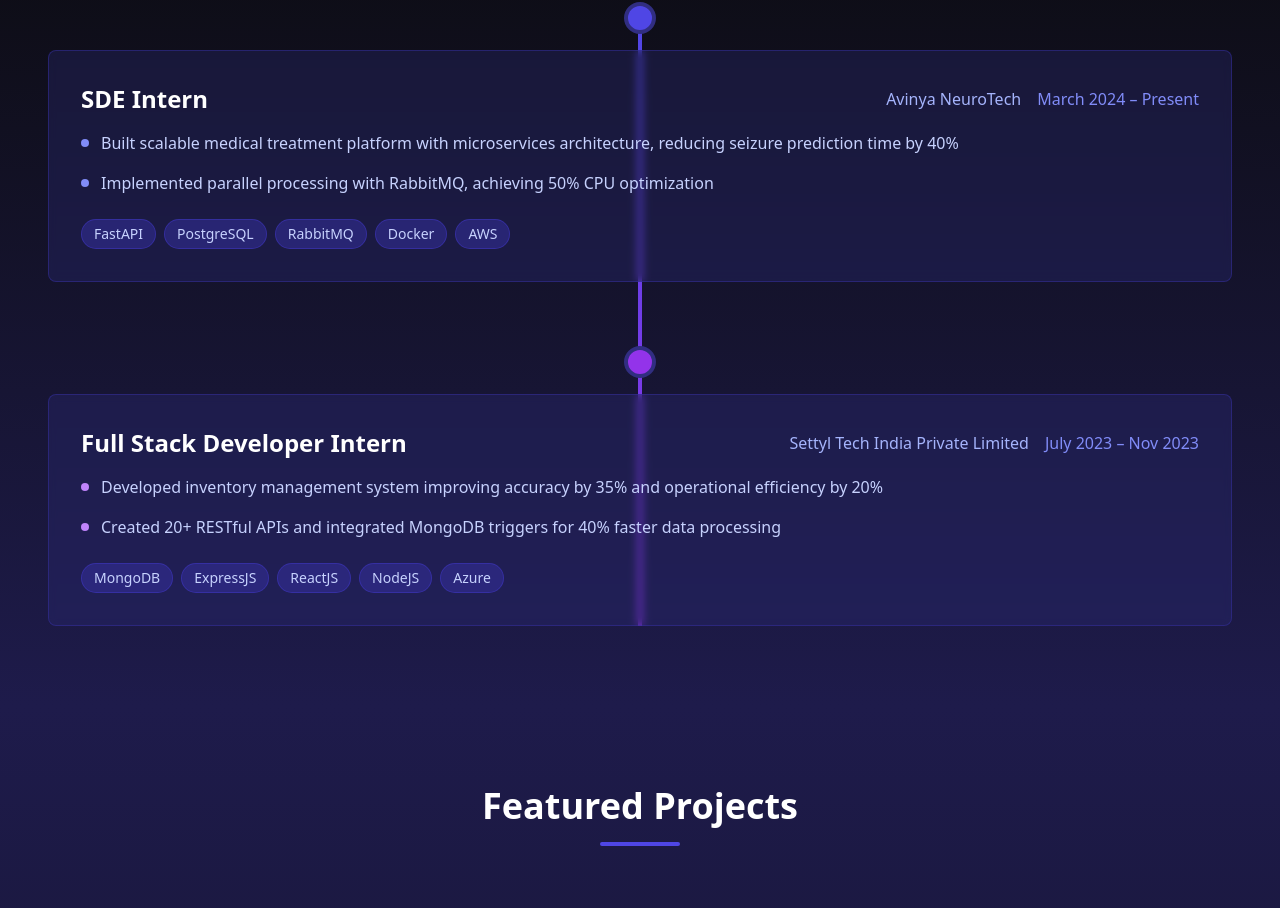
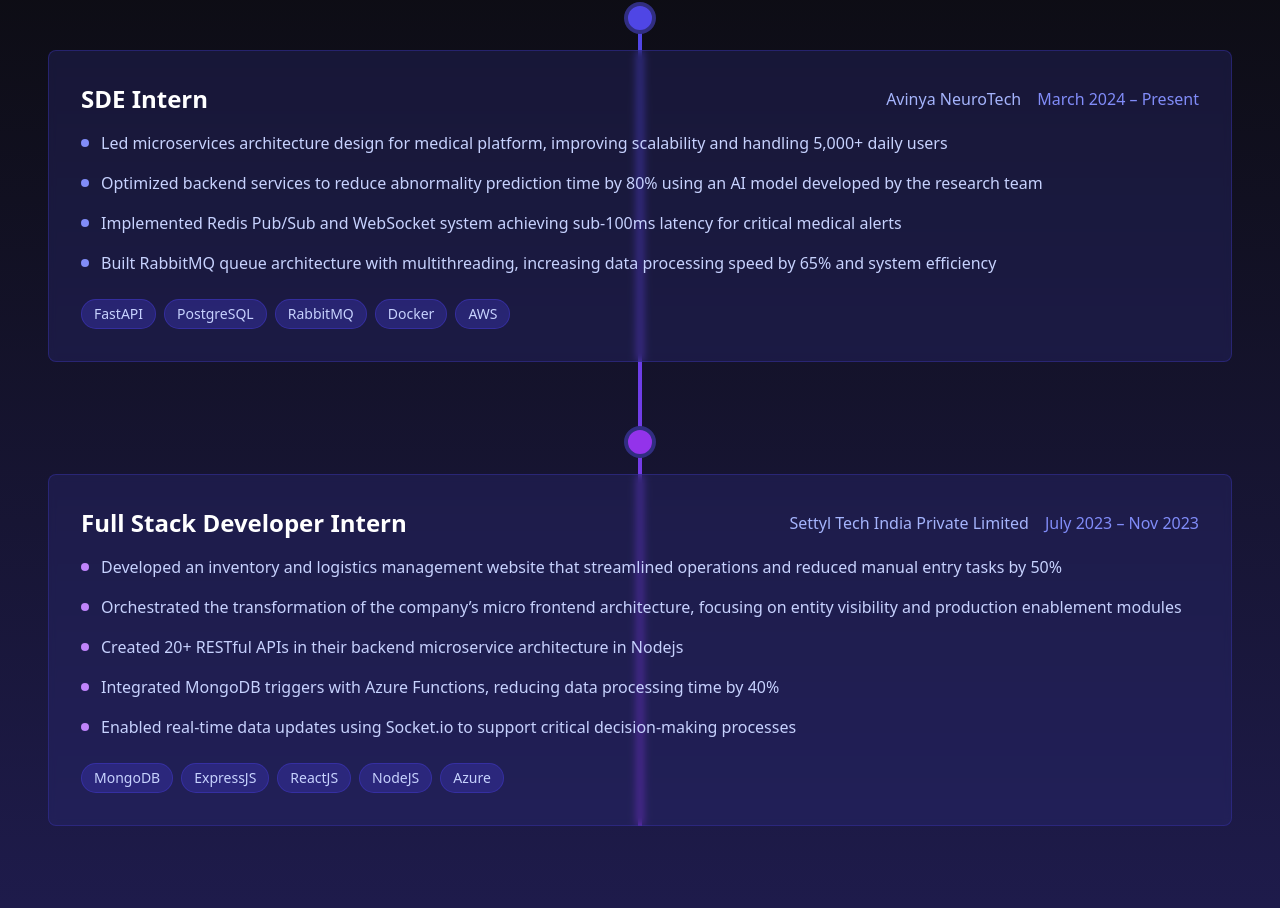
Before and after one commit to AKSourav/portfolio-tailwind, a Next.js app: page / in a window 1280 px wide. Shown: the part 1634-2542 px from the top of the page. Built offline with nearby package versions, Linux system fonts and the light colour scheme.

Commit message:
experience updates

```diff
--- a/components/ExperienceTimeline.jsx
+++ b/components/ExperienceTimeline.jsx
@@ -7,8 +7,10 @@
       company: "Avinya NeuroTech",
       period: "March 2024 – Present",
       achievements: [
-        "Built scalable medical treatment platform with microservices architecture, reducing seizure prediction time by 40%",
-        "Implemented parallel processing with RabbitMQ, achieving 50% CPU optimization"
+        "Led microservices architecture design for medical platform, improving scalability and handling 5,000+ daily users",
+        "Optimized backend services to reduce abnormality prediction time by 80% using an AI model developed by the research team",
+        "Implemented Redis Pub/Sub and WebSocket system achieving sub-100ms latency for critical medical alerts",
+        "Built RabbitMQ queue architecture with multithreading, increasing data processing speed by 65% and system efficiency"
       ],
       skills: ["FastAPI", "PostgreSQL", "RabbitMQ", "Docker", "AWS"],
       dotColor: "bg-indigo-400",
@@ -19,8 +21,11 @@
       company: "Settyl Tech India Private Limited",
       period: "July 2023 – Nov 2023",
       achievements: [
-        "Developed inventory management system improving accuracy by 35% and operational efficiency by 20%",
-        "Created 20+ RESTful APIs and integrated MongoDB triggers for 40% faster data processing"
+        "Developed an inventory and logistics management website that streamlined operations and reduced manual entry tasks by 50%",
+        "Orchestrated the transformation of the company’s micro frontend architecture, focusing on entity visibility and production enablement modules",
+        "Created 20+ RESTful APIs in their backend microservice architecture in Nodejs",
+        "Integrated MongoDB triggers with Azure Functions, reducing data processing time by 40%",
+        "Enabled real-time data updates using Socket.io to support critical decision-making processes"
       ],
       skills: ["MongoDB", "ExpressJS", "ReactJS", "NodeJS", "Azure"],
       dotColor: "bg-purple-400",
```
